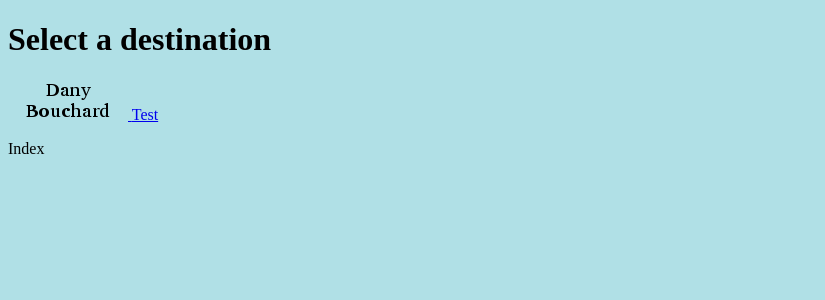
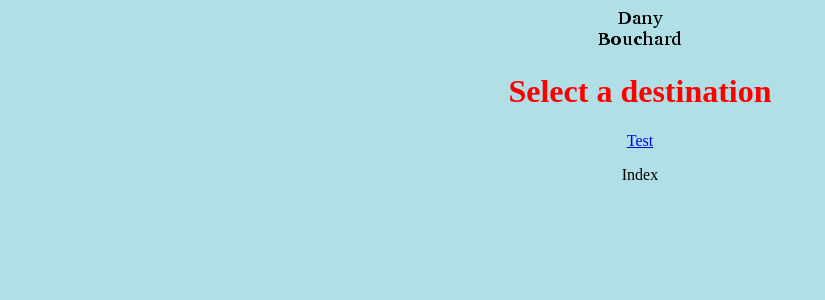
Before and after one commit to DanyBouchard/website_testing, a Flask app: page / in a window 1280 px wide. Shown: the top 300 px of the page, without its empty margins (0-825 px from the left). Run offline with Flask 2, Linux system fonts and the light colour scheme.

Commit message:
Integration of a css file

```diff
--- a/templates/index.html
+++ b/templates/index.html
@@ -2,16 +2,21 @@
 <html lang="en">
 <head>
 	<title>Fuck You Man</title>
+	<link rel="stylesheet" type="text/css" href="index_stylesheet.css">
 </head>
-<body style="background-color: powderblue">
+<body>
+	<div id="container">
+		<div id="header">
+			<a href={{ url_for('route') }} title="Home">
+				<img src="/static/images/logo.png" alt="Dany Bouchard" style="width: 120px;height: 40px;"">
+			</a>
+		</div>
 		<h1>Select a destination</h1>
 		<p>
-		<a href={{ url_for('route') }} title="Index">
-		<img src="/static/images/logo.png" alt="Dany Bouchard" style="width: 120px;height: 40px;"">
-		</a>
 			<a href={{ url_for('test') }}>Test</a>
 		</p>
 		{% block body %}
 		Index
 		{% endblock %}
+	</div>
 </body>
--- /dev/null
+++ b/templates/index_stylesheet.css
@@ -0,0 +1,8 @@
+body {
+	background-color: powderblue;
+	text-align: center;
+}
+
+h1 {
+	color: red;
+}
```
Lines whose indentation alone changed are shown as unchanged.
